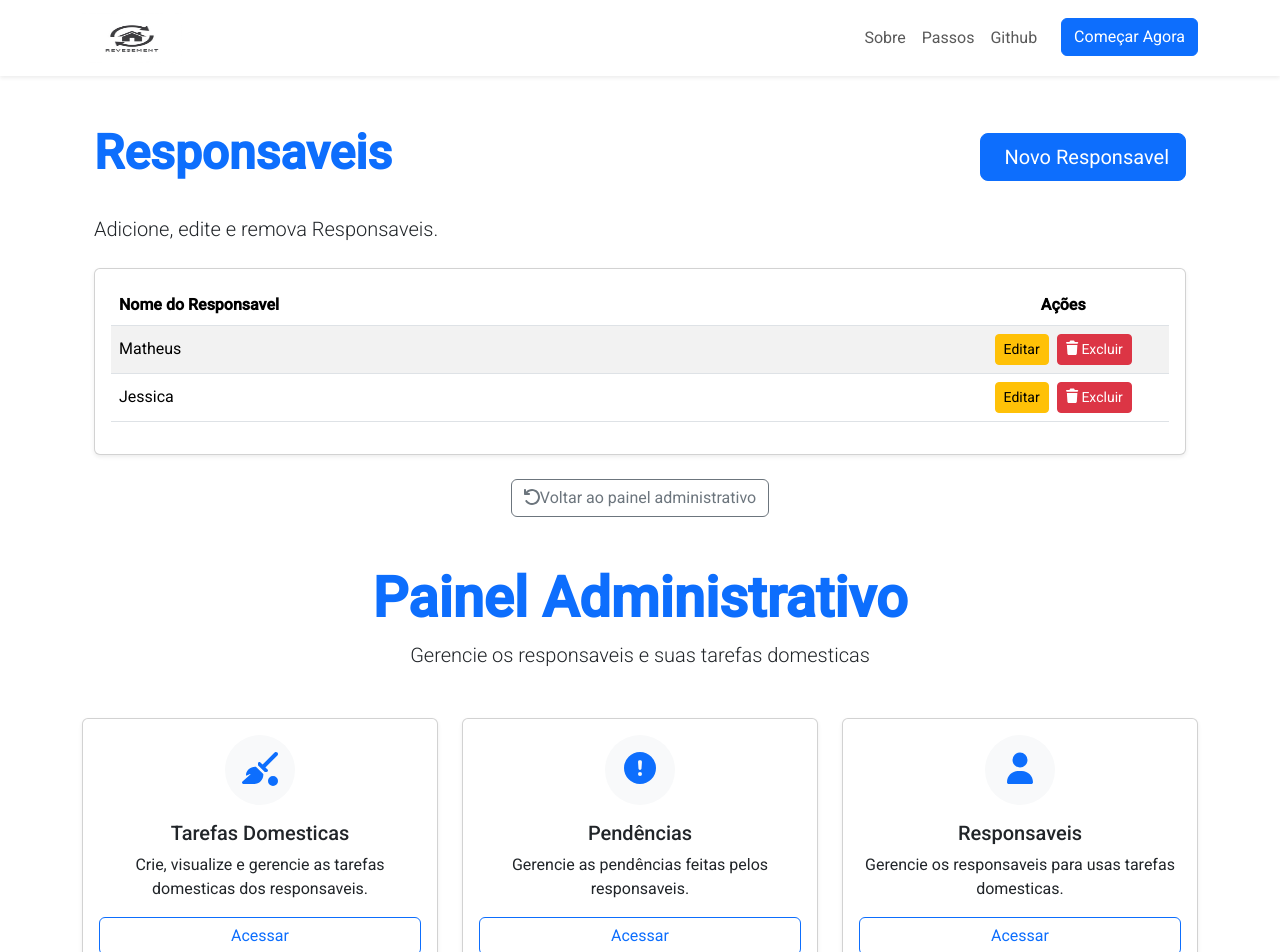
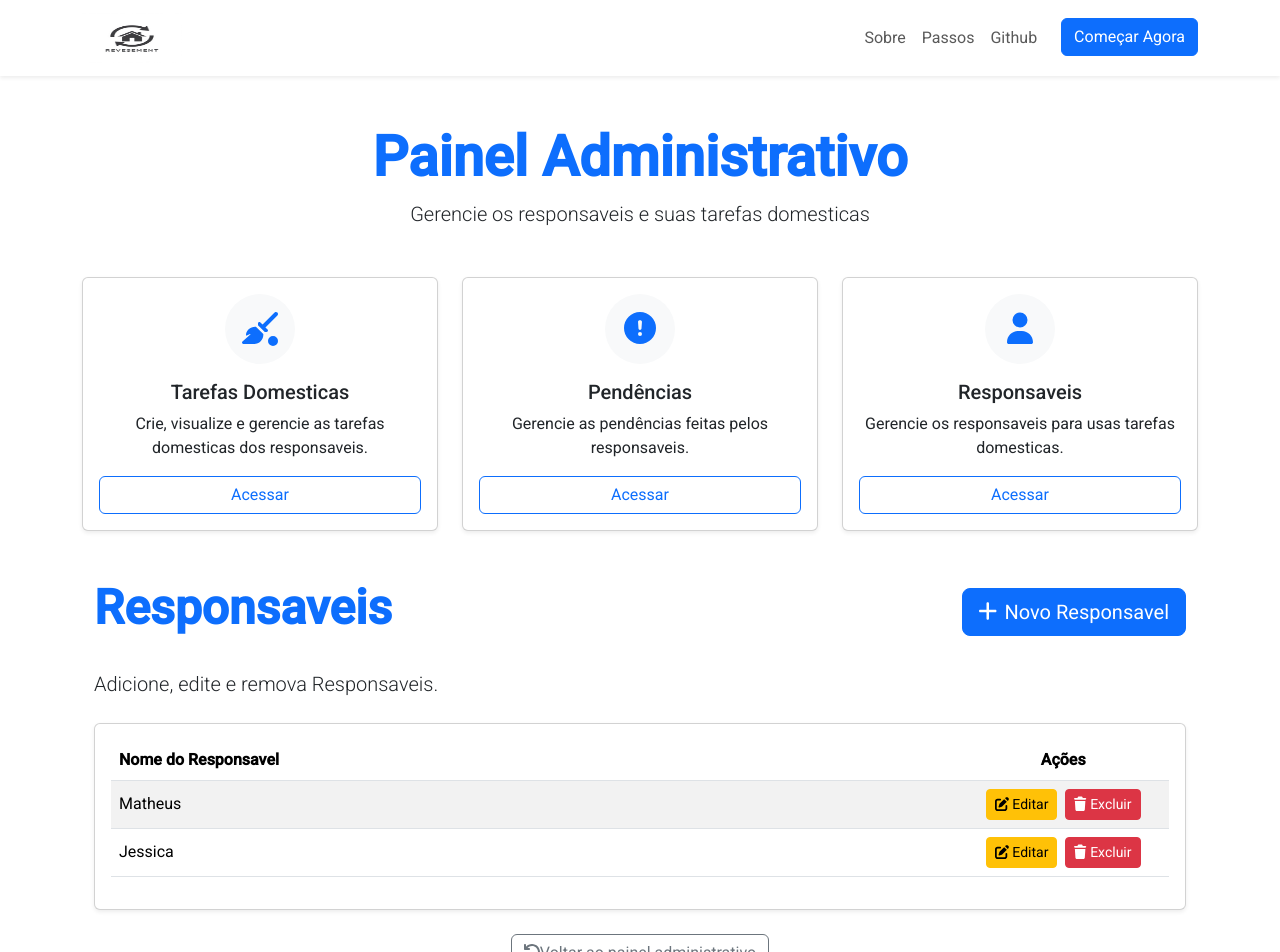
Before and after one commit to Jefferson-Matheus/domestick-rotation-front-end-angular, an Angular app: page /admin/responsibles in a window 1280 px wide. Shown: the top 952 px of the page. Built offline with nearby package versions, Linux system fonts and the light colour scheme; data requests are answered from the project's data file.

Commit message:
Criação do modulo de responsaveis

```diff
--- a/db.json
+++ b/db.json
@@ -6,28 +6,27 @@
       "password": "123456"
     }
   ],
-
   "responsibles": [
     {
-      "id": 1,
+      "id": "1",
       "name": "Matheus"
     },
     {
-      "id": 2,
-       "name": "Jessica"
+      "id": "2",
+      "name": "Jessica"
     }
   ],
-  "domestictask":[
+  "domestictask": [
     {
-      "id": 1,
+      "id": "1",
       "name": "Lavar a louça",
       "description": "Lavar a louça de manhã, tarde e de noite",
       "conclusiondate": "2025-08-30T00:00:00.000Z",
       "status": 0,
       "responsibleId": 1
     },
-      {
-      "id": 2,
+    {
+      "id": "2",
       "name": "Varrer a casa",
       "description": "Varrer a casa de manha, tarde e de noite",
       "conclusiondate": "2025-08-30T00:00:00.000Z",
--- a/responsibles/responsible.ts
+++ b/responsibles/responsible.ts
@@ -1,4 +1,4 @@
 export interface Responsible{
-    id: number,
+    id: string,
     name: string,
 }
--- a/src/app/app.routes.ts
+++ b/src/app/app.routes.ts
@@ -17,7 +17,10 @@ export const routes: Routes = [
         path:"admin",
         component: AdminPanelComponent,
         children: [
-            {path: "responsibles", component: ResponsiblesComponent}
+            {
+                path: "responsibles",
+                component: ResponsiblesComponent,
+            }
         ]
     }
 ];
--- a/src/app/components/admin-panel/admin-panel.component.html
+++ b/src/app/components/admin-panel/admin-panel.component.html
@@ -1,5 +1,6 @@
 <div class="container my-5">
-    <router-outlet></router-outlet>
+    <div *ngIf="isDashboardView">
+
         <div class="text-center mb-5">
             <h1 class="display-4 fw-bold text-primary">Painel Administrativo</h1>
             <p class="lead">Gerencie os responsaveis e suas tarefas domesticas</p>
@@ -25,7 +26,7 @@
                 <div class="card h-100 shadow-sm text-center dashboard-card">
                     <div class="card-body d-flex flex-column justify-content-center">
                         <div class="icon-circle bg-light text-primary mx-auto mb-3">
-                        <fa-icon [icon]="faExclamationCircle" size="2x" ></fa-icon>
+                            <fa-icon [icon]="faExclamationCircle" size="2x"></fa-icon>
                         </div>
                         <h5 class="card-title">Pendências</h5>
                         <p class="card-text">Gerencie as pendências feitas pelos responsaveis.</p>
@@ -49,3 +50,5 @@
             </div>
         </div>
     </div>
+    <router-outlet></router-outlet>
+</div>
--- a/src/app/components/admin-panel/admin-panel.component.ts
+++ b/src/app/components/admin-panel/admin-panel.component.ts
@@ -1,17 +1,29 @@
-import { Component } from '@angular/core';
+import { Component, OnInit } from '@angular/core';
 import {faUser, faBroomBall,faExclamationCircle} from '@fortawesome/free-solid-svg-icons'
 import {FontAwesomeModule} from '@fortawesome/angular-fontawesome'
-import { RouterLink, RouterOutlet} from "@angular/router";
+import { RouterLink, RouterOutlet, Router, NavigationEnd} from "@angular/router";
+import { filter } from 'rxjs';
+import { CommonModule } from "@angular/common";
 
 
 @Component({
   selector: 'app-admin-panel',
-  imports: [FontAwesomeModule, RouterLink, RouterOutlet],
+  imports: [FontAwesomeModule, RouterLink, RouterOutlet, CommonModule],
   templateUrl: './admin-panel.component.html',
   styleUrl: './admin-panel.component.css'
 })
-export class AdminPanelComponent {
+export class AdminPanelComponent implements OnInit {
   faBroomBall = faBroomBall;
   faUser = faUser;
   faExclamationCircle = faExclamationCircle;
+  isDashboardView: boolean = true;
+
+  constructor(private router: Router){}
+
+  ngOnInit(): void {
+    this.router.events.pipe(filter(event => event instanceof NavigationEnd)).subscribe((event: NavigationEnd) => {
+      this.isDashboardView = event.urlAfterRedirects === '/admin';
+    });
+  }
+
 }
--- /dev/null
+++ b/src/app/components/form-responsilbe/form-responsilbe.component.html
@@ -0,0 +1 @@
+<p>form-responsilbe works!</p>
--- a/src/app/components/responsibles/responsibles.component.html
+++ b/src/app/components/responsibles/responsibles.component.html
@@ -2,7 +2,7 @@
     <div class="d-flex justify-content-between align-items-center mb-4">
         <h1 class="display-5 fw-bold text-primary">Responsaveis</h1>
         <a href="" class="btn btn-primary btn-lg">
-            <i class="fas fa-plus me-2"></i>Novo Responsavel
+            <fa-icon [icon]="faPlush" class="me-2"></fa-icon>Novo Responsavel
         </a>
     </div>
 
@@ -13,7 +13,7 @@
     <div class="card shadow-sm">
         <div class="card-body">
             <div class="table-responsive">
-                <table *ngIf="responsibles; else noResponsibles" class="table table-striped table-hover align-middle">
+                <table *ngIf="responsibles.length != 0; else noResponsibles" class="table table-striped table-hover align-middle">
                     <thead class="bg-primary text-white">
                         <tr>
                             <th scope="col" style="width: 80%;">Nome do Responsavel</th>
@@ -26,13 +26,13 @@
                             <td>{{responsible.name}}</td>
                             <td class="text-center">
                                 <a href="" class="btn btn-warning btn-sm me-2" title="Editar">
-                                    <i class="fas fa-edit"></i> Editar
+                                    <fa-icon [icon]="faEdit"></fa-icon> Editar
                                 </a>
-                                <form method="POST" action="" style="display: inline;">
-                                    <button type="submit" class="btn btn-danger btn-sm" title="Excluir">
-                                        <fa-icon [icon]="faTrash"></fa-icon> Excluir
-                                    </button>
-                                </form>
+
+                                <button type="button" (click)="deleteResponsibleById(responsible.id)" class="btn btn-danger btn-sm" title="Excluir">
+                                    <fa-icon [icon]="faTrash"></fa-icon> Excluir
+                                </button>
+
                             </td>
                         </tr>
                     </tbody>
@@ -40,8 +40,8 @@
             </div>
             <ng-template #noResponsibles>
                 <div class="text-center p-5">
-                    <p class="lead">Nenhuma Responsavel cadastrado ainda.</p>
-                    <p>Clique no botão "Cadastrar Nova" para começar.</p>
+                    <p class="lead">Nenhum Responsavel cadastrado ainda.</p>
+                    <p>Clique no botão "Novo Responsavel" para começar.</p>
                 </div>
             </ng-template>
 
--- a/src/app/components/responsibles/responsibles.component.ts
+++ b/src/app/components/responsibles/responsibles.component.ts
@@ -1,6 +1,6 @@
 import { Component, OnInit } from '@angular/core';
 import {RouterLink} from '@angular/router'
-import {faArrowRotateLeft, faTrash} from '@fortawesome/free-solid-svg-icons'
+import {faArrowRotateLeft, faTrash, faPlus, faEdit} from '@fortawesome/free-solid-svg-icons'
 import { FontAwesomeModule } from "@fortawesome/angular-fontawesome";
 import { CommonModule } from '@angular/common';
 import { ResponsibleService } from '../../services/responsibles/responsible.service';
@@ -23,6 +23,8 @@ export class ResponsiblesComponent implements OnInit {
 
   faArrowRotateLeft = faArrowRotateLeft;
   faTrash = faTrash;
+  faPlush = faPlus;
+  faEdit = faEdit;
 
   getAllResponsibles(){
     this.responsibleService.getAllResponsibles().subscribe({
@@ -35,4 +37,15 @@ export class ResponsiblesComponent implements OnInit {
       }
     });
   }
+
+  deleteResponsibleById(id:string){
+    this.responsibleService.deleteResponsibleById(id).subscribe({
+      next: (response) => {
+        this.getAllResponsibles();
+      },
+      error: (error) => {
+        console.log(error);
+      }
+    });
+  }
 }
--- a/src/app/services/responsibles/responsible.service.ts
+++ b/src/app/services/responsibles/responsible.service.ts
@@ -17,4 +17,8 @@ export class ResponsibleService {
 
       return responsibles;
   }
+
+  deleteResponsibleById(id:string): Observable<Responsible>{
+    return this.http.delete<Responsible>(`${this.baseUrl}/${id}`);
+  }
 }
```
Also changed, not shown: src/app/components/form-responsilbe/form-responsilbe.component.ts (added, +11 -0 lines), src/app/components/form-responsilbe/form-responsilbe.component.css (added), 1 other file (tests, documents, lock files or other folders). Lines whose indentation alone changed are shown as unchanged.
